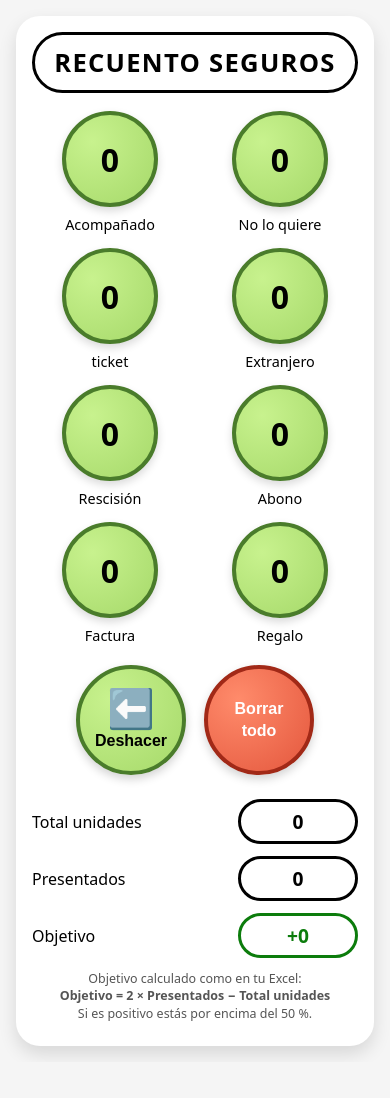
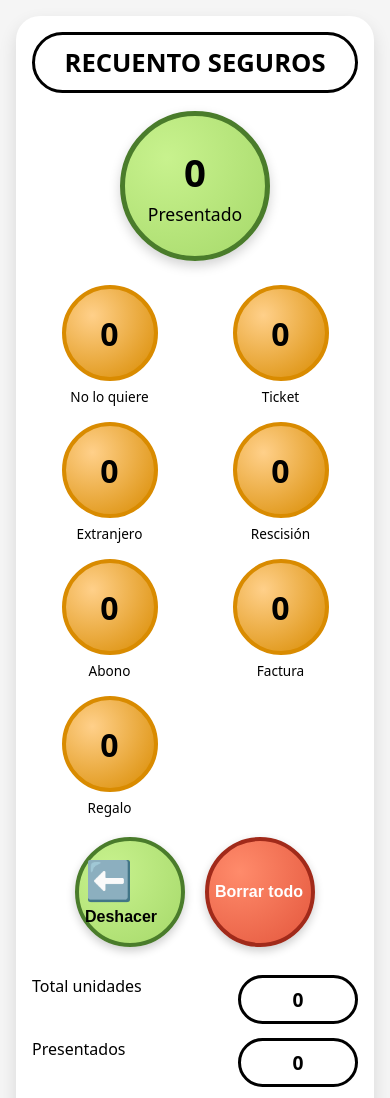
Before and after one commit to tomalic/ContadorSeguros1, a plain HTML site: page index.html in a window 390 px wide. Shown: the top 1098 px of the page. Before the commit the page ends 1062 px from the top, so only its background shows below. Drawn offline with Linux system fonts and the light colour scheme.

Commit message:
Add files via upload

```diff
--- a/index.html
+++ b/index.html
@@ -11,22 +11,21 @@
       font-family: system-ui, -apple-system, BlinkMacSystemFont, "Segoe UI", sans-serif;
       --verde-claro: #a6d96a;
       --verde-oscuro: #4a7c2b;
+      --naranja-claro: #ffd08a;
+      --naranja-oscuro: #d98b00;
       --rojo: #e4573d;
       --gris-fondo: #f5f5f5;
-      --negro: #111;
     }
 
-    * {
-      box-sizing: border-box;
-    }
+    * { box-sizing: border-box; }
 
     body {
       margin: 0;
-      min-height: 100vh;
+      padding: 16px;
       background: var(--gris-fondo);
       display: flex;
       justify-content: center;
-      padding: 16px;
+      min-height: 100vh;
     }
 
     .app {
@@ -34,25 +33,62 @@
       max-width: 480px;
       background: #fff;
       border-radius: 24px;
-      padding: 16px 16px 24px;
-      box-shadow: 0 8px 18px rgba(0, 0, 0, 0.12);
+      padding: 16px;
+      box-shadow: 0 8px 18px rgba(0,0,0,0.12);
     }
 
     .title {
       text-align: center;
       font-size: 1.6rem;
       font-weight: 700;
-      letter-spacing: 0.05em;
       margin-bottom: 18px;
-      padding: 10px 16px;
+      border: 3px solid black;
       border-radius: 999px;
-      border: 3px solid #000;
+      padding: 10px;
     }
 
+    /* ---- BOTÓN PRINCIPAL PRESENTADO ---- */
+    .presentado-container {
+      width: 100%;
+      display: flex;
+      justify-content: center;
+      margin-bottom: 24px;
+    }
+
+    .presentado-btn {
+      width: 150px;
+      height: 150px;
+      border-radius: 50%;
+      background: radial-gradient(circle at 30% 30%, #c8f28e, var(--verde-claro));
+      border: 5px solid var(--verde-oscuro);
+      display: flex;
+      align-items: center;
+      justify-content: center;
+      flex-direction: column;
+      cursor: pointer;
+      box-shadow: 0 5px 12px rgba(0,0,0,0.18);
+      transition: transform 0.1s ease;
+    }
+
+    .presentado-btn:active {
+      transform: scale(0.95);
+    }
+
+    .presentado-btn .count {
+      font-size: 2.4rem;
+      font-weight: 700;
+    }
+
+    .presentado-btn .label {
+      font-size: 1.1rem;
+      margin-top: 4px;
+    }
+
+    /* ---- RESTO DE BOTONES ---- */
     .grid {
       display: grid;
-      grid-template-columns: repeat(2, minmax(0, 1fr));
-      gap: 14px;
+      grid-template-columns: repeat(2, 1fr);
+      gap: 16px;
       margin-bottom: 20px;
     }
 
@@ -60,51 +96,40 @@
       display: flex;
       flex-direction: column;
       align-items: center;
-      justify-content: center;
-      gap: 8px;
+      gap: 6px;
     }
 
     .circle-btn {
       width: 96px;
       height: 96px;
       border-radius: 50%;
-      border: 4px solid var(--verde-oscuro);
-      background: radial-gradient(circle at 30% 30%, #c8f28e, var(--verde-claro));
+      background: radial-gradient(circle at 30% 30%, var(--naranja-claro), var(--naranja-oscuro));
+      border: 4px solid var(--naranja-oscuro);
       display: flex;
       align-items: center;
       justify-content: center;
       cursor: pointer;
-      user-select: none;
-      transition: transform 0.1s ease, box-shadow 0.1s ease;
-      box-shadow: 0 4px 8px rgba(0, 0, 0, 0.15);
+      transition: transform 0.1s ease;
     }
 
-    .circle-btn:active {
-      transform: scale(0.96) translateY(1px);
-      box-shadow: 0 2px 4px rgba(0, 0, 0, 0.2);
+    .circle-btn:active { transform: scale(0.95); }
+
+    .circle-btn .count {
+      font-size: 2rem;
+      font-weight: 600;
     }
 
-    .circle-btn span.count {
-      font-size: 2rem;
-      font-weight: 600;
-      color: #000;
-    }
+    .label { font-size: 0.85rem; }
 
-    .label {
-      font-size: 0.9rem;
-      text-align: center;
-    }
-
+    /* ---- BOTONES DESHACER Y BORRAR ---- */
     .actions-row {
       display: flex;
       justify-content: center;
-      gap: 18px;
-      margin-bottom: 24px;
-      margin-top: 4px;
+      gap: 20px;
+      margin-bottom: 28px;
     }
 
-    .undo-btn,
-    .clear-btn {
+    .undo-btn, .clear-btn {
       width: 110px;
       height: 110px;
       border-radius: 50%;
@@ -114,18 +139,9 @@
       font-weight: 600;
       display: flex;
       flex-direction: column;
-      align-items: center;
       justify-content: center;
       gap: 4px;
-      box-shadow: 0 4px 10px rgba(0, 0, 0, 0.18);
-      user-select: none;
-      transition: transform 0.1s ease, box-shadow 0.1s ease;
-    }
-
-    .undo-btn:active,
-    .clear-btn:active {
-      transform: scale(0.96) translateY(1px);
-      box-shadow: 0 2px 5px rgba(0, 0, 0, 0.25);
+      box-shadow: 0 4px 10px rgba(0,0,0,0.2);
     }
 
     .undo-btn {
@@ -133,127 +149,90 @@
       border: 4px solid var(--verde-oscuro);
     }
 
-    .undo-arrow {
-      font-size: 2.4rem;
-      line-height: 1;
-    }
+    .undo-arrow { font-size: 2.4rem; }
 
     .clear-btn {
       background: radial-gradient(circle at 30% 30%, #ff8b6b, var(--rojo));
-      border: 4px solid #a12917;
+      border: 4px solid #a12a1a;
       color: white;
     }
 
+    /* ---- TOTALES ---- */
     .totals {
       display: flex;
       flex-direction: column;
-      gap: 12px;
+      gap: 14px;
     }
 
     .total-row {
       display: flex;
-      align-items: center;
       justify-content: space-between;
-      gap: 10px;
-    }
-
-    .total-label {
       font-size: 1rem;
     }
 
     .total-box {
       min-width: 120px;
-      padding: 6px 12px;
+      padding: 8px;
+      font-size: 1.2rem;
       text-align: center;
-      font-size: 1.2rem;
-      font-weight: 600;
+      font-weight: 700;
       border-radius: 999px;
-      border: 3px solid #000;
-      background: #fff;
+      border: 3px solid black;
     }
 
-    #objetivo-box.ok {
-      color: #0c7c0c;
-      border-color: #0c7c0c;
-    }
-
-    #objetivo-box.bad {
-      color: #b00020;
-      border-color: #b00020;
-    }
-
-    .hint {
-      margin-top: 12px;
-      font-size: 0.78rem;
-      color: #555;
-      text-align: center;
-      line-height: 1.4;
-    }
-
-    @media (max-width: 380px) {
-      .circle-btn {
-        width: 86px;
-        height: 86px;
-      }
-      .circle-btn span.count {
-        font-size: 1.8rem;
-      }
-      .undo-btn,
-      .clear-btn {
-        width: 96px;
-        height: 96px;
-      }
-    }
+    #objetivo-box.ok { color: #0a7c0a; border-color: #0a7c0a; }
+    #objetivo-box.bad { color: #b00020; border-color: #b00020; }
   </style>
 </head>
+
 <body>
   <div class="app">
     <div class="title">RECUENTO SEGUROS</div>
 
-    <div class="grid" id="buttons-grid">
-      <!-- Los botones se generan desde JS -->
+    <!-- BOTÓN PRESENTADO -->
+    <div class="presentado-container">
+      <div class="presentado-btn" id="btn-presentado">
+        <span class="count" id="count-presentado">0</span>
+        <span class="label">Presentado</span>
       </div>
+    </div>
+
+    <!-- RESTO DE BOTONES -->
+    <div class="grid" id="buttons-grid"></div>
 
     <div class="actions-row">
       <button class="undo-btn" id="undo-btn">
         <div class="undo-arrow">⬅️</div>
         <div>Deshacer</div>
       </button>
-      <button class="clear-btn" id="clear-btn">
-        <div>Borrar</div>
-        <div>todo</div>
-      </button>
+
+      <button class="clear-btn" id="clear-btn">Borrar todo</button>
     </div>
 
     <div class="totals">
       <div class="total-row">
-        <div class="total-label">Total unidades</div>
+        <div>Total unidades</div>
         <div class="total-box" id="total-unidades-box">0</div>
       </div>
+
       <div class="total-row">
-        <div class="total-label">Presentados</div>
+        <div>Presentados</div>
         <div class="total-box" id="presentados-box">0</div>
       </div>
+
       <div class="total-row">
-        <div class="total-label">Objetivo</div>
+        <div>Objetivo</div>
         <div class="total-box" id="objetivo-box">+0</div>
       </div>
-    </div>
-
-    <div class="hint">
-      Objetivo calculado como en tu Excel: <br />
-      <strong>Objetivo = 2 × Presentados − Total unidades</strong><br />
-      Si es positivo estás por encima del 50 %.
     </div>
   </div>
 
 <script>
-    // --- CONFIGURACIÓN PRINCIPAL -------------------------------------
+/* ---- CONFIGURACIÓN --- */
 
-    const BUTTONS = [
-      { key: "acompanado", label: "Acompañado" },
+const buttons = [
   { key: "noLoQuiere", label: "No lo quiere" },
-      { key: "ticket", label: "ticket" },
+  { key: "ticket", label: "Ticket" },
   { key: "extranjero", label: "Extranjero" },
   { key: "rescicion", label: "Rescisión" },
   { key: "abono", label: "Abono" },
@@ -261,49 +240,29 @@
   { key: "regalo", label: "Regalo" }
 ];
 
-    const UNITS_KEYS = BUTTONS.map(b => b.key); // Todos suman a "Total unidades"
+const UNITS_KEYS = ["presentado", ...buttons.map(b => b.key)];
+const PRESENTED_KEYS = ["presentado"];
+const STORAGE_KEY = "segurosCounter_v2";
 
-    // De momento solo Acompañado cuenta como "Presentado"
-    const PRESENTED_KEYS = ["acompanado"];
-
-    const STORAGE_KEY = "segurosCounter_v1";
-
-    let state = {
-      counts: {},
-      history: []
-    };
+let state = { counts: {}, history: [] };
 
 function initState() {
-      state.counts = {};
-      BUTTONS.forEach(b => {
-        state.counts[b.key] = 0;
-      });
+  state.counts = { presentado: 0 };
+  buttons.forEach(b => state.counts[b.key] = 0);
   state.history = [];
 }
 
 function loadState() {
   const raw = localStorage.getItem(STORAGE_KEY);
-      if (!raw) {
-        initState();
-        return;
-      }
+  if (!raw) return initState();
   try {
     const parsed = JSON.parse(raw);
-        if (!parsed.counts) {
     initState();
-          return;
-        }
-        initState();
-        Object.keys(state.counts).forEach(key => {
-          if (key in parsed.counts) {
-            const value = parsed.counts[key];
-            state.counts[key] =
-              typeof value === "number" && value >= 0 ? value : 0;
-          }
+    Object.keys(state.counts).forEach(k => {
+      if (parsed.counts?.[k] >= 0) state.counts[k] = parsed.counts[k];
     });
-        state.history = Array.isArray(parsed.history) ? parsed.history : [];
-      } catch (e) {
-        console.error("Error cargando estado:", e);
+    state.history = parsed.history || [];
+  } catch {
     initState();
   }
 }
@@ -312,27 +271,26 @@
   localStorage.setItem(STORAGE_KEY, JSON.stringify(state));
 }
 
+/* ---- CÁLCULOS --- */
+
 function computeTotals() {
   let totalUnits = 0;
   let presented = 0;
 
-      UNITS_KEYS.forEach(key => {
-        totalUnits += state.counts[key] || 0;
-      });
-
-      PRESENTED_KEYS.forEach(key => {
-        presented += state.counts[key] || 0;
-      });
+  UNITS_KEYS.forEach(k => totalUnits += state.counts[k] || 0);
+  PRESENTED_KEYS.forEach(k => presented += state.counts[k] || 0);
 
   const objetivo = 2 * presented - totalUnits;
   return { totalUnits, presented, objetivo };
 }
 
+/* ---- RENDER --- */
+
 function renderButtons() {
   const grid = document.getElementById("buttons-grid");
   grid.innerHTML = "";
 
-      BUTTONS.forEach(btn => {
+  buttons.forEach(btn => {
     const card = document.createElement("div");
     card.className = "button-card";
 
@@ -340,15 +298,12 @@
     circle.className = "circle-btn";
     circle.dataset.key = btn.key;
 
-        const span = document.createElement("span");
-        span.className = "count";
-        span.textContent = state.counts[btn.key] ?? 0;
+    const count = document.createElement("span");
+    count.className = "count";
+    count.textContent = state.counts[btn.key];
 
-        circle.appendChild(span);
-
-        circle.addEventListener("click", () => {
-          increment(btn.key);
-        });
+    circle.appendChild(count);
+    circle.onclick = () => increment(btn.key);
 
     const label = document.createElement("div");
     label.className = "label";
@@ -356,7 +311,6 @@
 
     card.appendChild(circle);
     card.appendChild(label);
-
     grid.appendChild(card);
   });
 }
@@ -364,74 +318,64 @@
 function renderTotals() {
   const { totalUnits, presented, objetivo } = computeTotals();
 
-      const totalBox = document.getElementById("total-unidades-box");
-      const presentadosBox = document.getElementById("presentados-box");
-      const objetivoBox = document.getElementById("objetivo-box");
+  document.getElementById("total-unidades-box").textContent = totalUnits;
+  document.getElementById("presentados-box").textContent = presented;
 
-      totalBox.textContent = totalUnits;
-      presentadosBox.textContent = presented;
+  const objBox = document.getElementById("objetivo-box");
+  objBox.textContent = (objetivo >= 0 ? "+" : "") + objetivo;
+  objBox.classList.toggle("ok", objetivo >= 0);
+  objBox.classList.toggle("bad", objetivo < 0);
 
-      objetivoBox.textContent = (objetivo >= 0 ? "+" : "") + objetivo;
-      objetivoBox.classList.toggle("ok", objetivo >= 0);
-      objetivoBox.classList.toggle("bad", objetivo < 0);
+  document.getElementById("count-presentado").textContent =
+    state.counts.presentado;
 }
 
 function render() {
-      BUTTONS.forEach(btn => {
-        const el = document.querySelector(
-          `.circle-btn[data-key="${btn.key}"] span.count`
-        );
-        if (el) el.textContent = state.counts[btn.key] ?? 0;
+  renderTotals();
+  buttons.forEach(btn => {
+    const el = document.querySelector(`.circle-btn[data-key="${btn.key}"] .count`);
+    if (el) el.textContent = state.counts[btn.key];
   });
-      renderTotals();
 }
 
+/* ---- ACCIONES --- */
+
 function increment(key) {
-      if (!(key in state.counts)) return;
-      state.counts[key] += 1;
+  state.counts[key]++;
   state.history.push(key);
   saveState();
   render();
 }
 
 function undoLast() {
-      if (state.history.length === 0) return;
+  if (!state.history.length) return;
   const key = state.history.pop();
-      if (key && state.counts[key] > 0) {
-        state.counts[key] -= 1;
-      }
+  if (state.counts[key] > 0) state.counts[key]--;
   saveState();
   render();
 }
 
 function clearAll() {
-      const ok = confirm(
-        "¿Seguro que quieres borrar TODOS los datos y empezar de cero?"
-      );
-      if (!ok) return;
-
+  if (!confirm("¿Seguro que quieres borrar todos los datos?")) return;
   initState();
   saveState();
   render();
 }
 
+/* ---- ARRANQUE --- */
+
 function main() {
   loadState();
   renderButtons();
-      renderTotals();
+  render();
 
-      document.getElementById("undo-btn").addEventListener("click", undoLast);
-      document.getElementById("clear-btn").addEventListener("click", clearAll);
-
-      // Registrar service worker para PWA
-      if ("serviceWorker" in navigator) {
-        navigator.serviceWorker
-          .register("./service-worker.js")
-          .catch(err => console.error("SW error:", err));
-      }
+  document.getElementById("btn-presentado").onclick = () => increment("presentado");
+  document.getElementById("undo-btn").onclick = undoLast;
+  document.getElementById("clear-btn").onclick = clearAll;
 }
 
-    document.addEventListener("DOMContentLoaded", main);
+main();
 </script>
+
 </body>
 </html>
```
Lines whose indentation alone changed are shown as unchanged.
